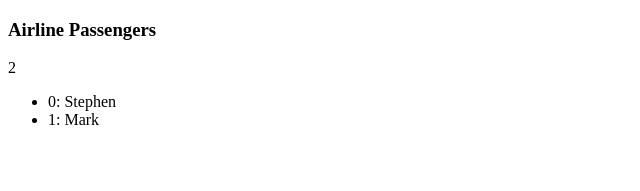
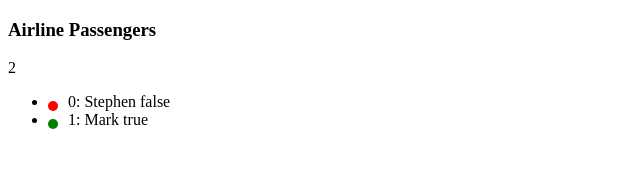
Before and after one commit to isafesoft/angular-training, an Angular app: page / in a window 1280 px wide. Shown: the top 191 px of the page, without its empty margins (0-640 px from the left). Built offline with nearby package versions, Linux system fonts and the light colour scheme.

Commit message:
ngclass and className binding

```diff
--- a/src/app/app.component.html
+++ b/src/app/app.component.html
@@ -4,6 +4,12 @@
   <ul>
     <li *ngFor="let p of passengers; let i = index">
       {{ i }}: {{ p.fullname }}
+      <!--<span class="status"-->
+      <!--[class.checked-in]="p.checkedIn"></span>-->
+      <span class="status"
+            [ngClass]="{'checked-in': p.checkedIn}"
+      ></span>
+      {{ p.checkedIn }}
     </li>
   </ul>
 </div>
--- /dev/null
+++ b/src/app/app.component.scss
@@ -0,0 +1,12 @@
+.status {
+  width: 10px;
+  height: 10px;
+  background: red;
+  display: block;
+  margin: 8px 10px 0 0;
+  float: left;
+  border-radius: 50%;
+  &.checked-in {
+      background-color: green;
+   }
+}
--- a/src/app/app.component.ts
+++ b/src/app/app.component.ts
@@ -8,7 +8,7 @@
 @Component({
   selector: 'app-root',
   templateUrl: './app.component.html',
-  styleUrls: ['./app.component.css']
+  styleUrls: ['./app.component.scss']
 })
 export class AppComponent {
   passengers: Passenger[] = [{
```
Also changed, not shown: src/app/app.component.css (deleted).
